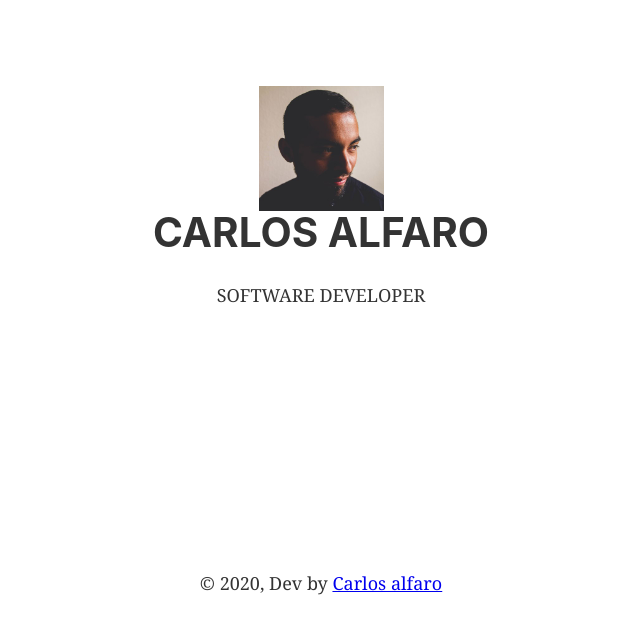
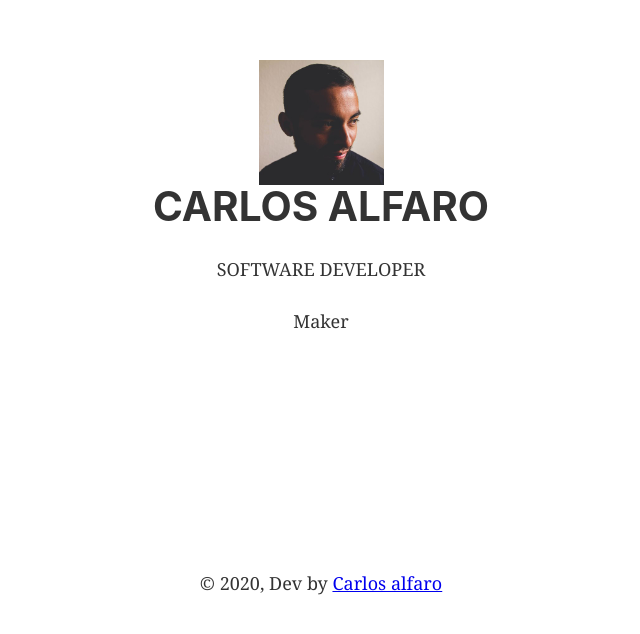
Before and after one commit to TheCarlosAlfaro/portfolio_2020, a Gatsby site: page / in a window 1280 px wide. Shown: the part 150-784 px from the top of the page, without its empty margins (319-959 px from the left). Built offline with nearby package versions, Linux system fonts and the light colour scheme; Gatsby itself is replaced by a stand-in of ours.

Commit message:
First 2020 commit

```diff
--- a/src/pages/index.js
+++ b/src/pages/index.js
@@ -15,6 +15,7 @@ const IndexPage = ({data}) => (
     />
     <h1>CARLOS ALFARO</h1>
     <p>SOFTWARE DEVELOPER</p>
+    <p>Maker</p>
     </div>
   </Layout>
 )
```
